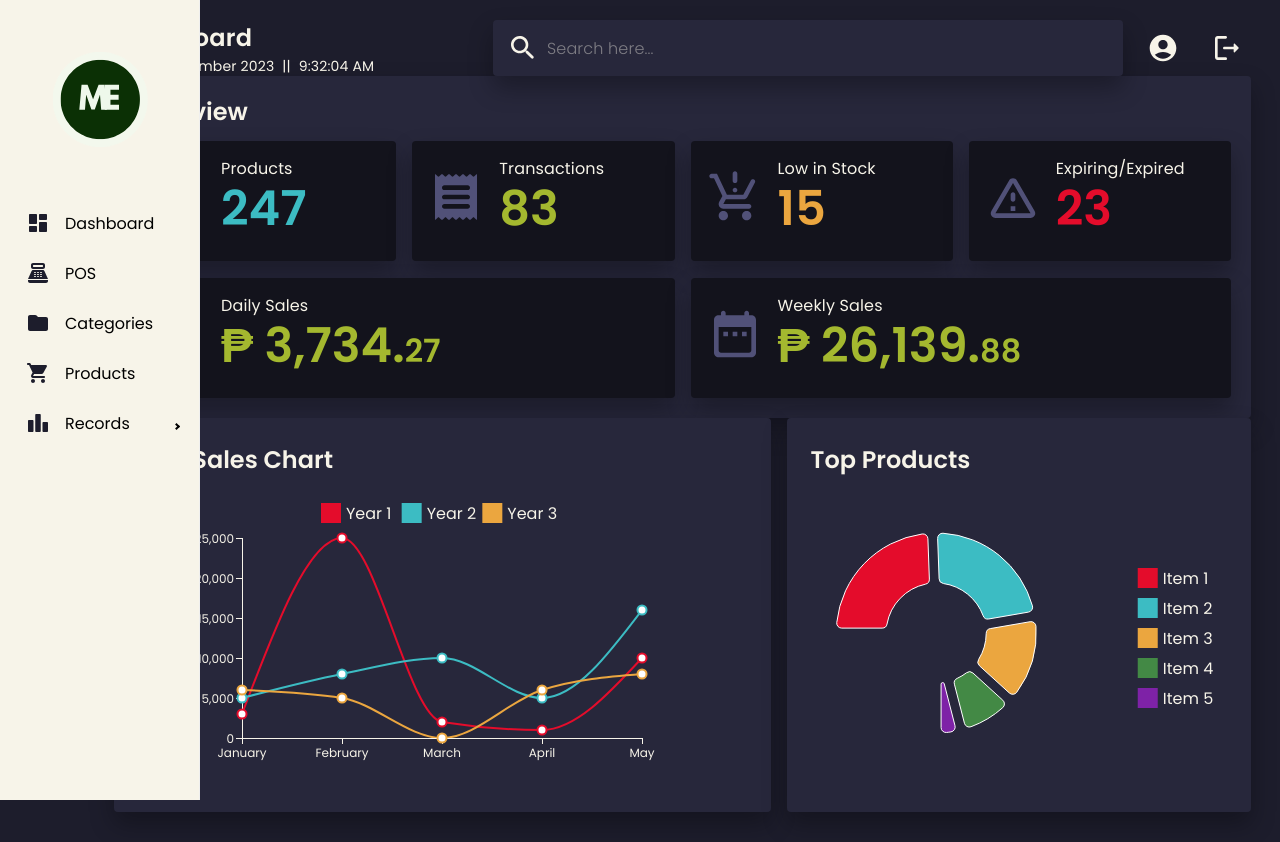
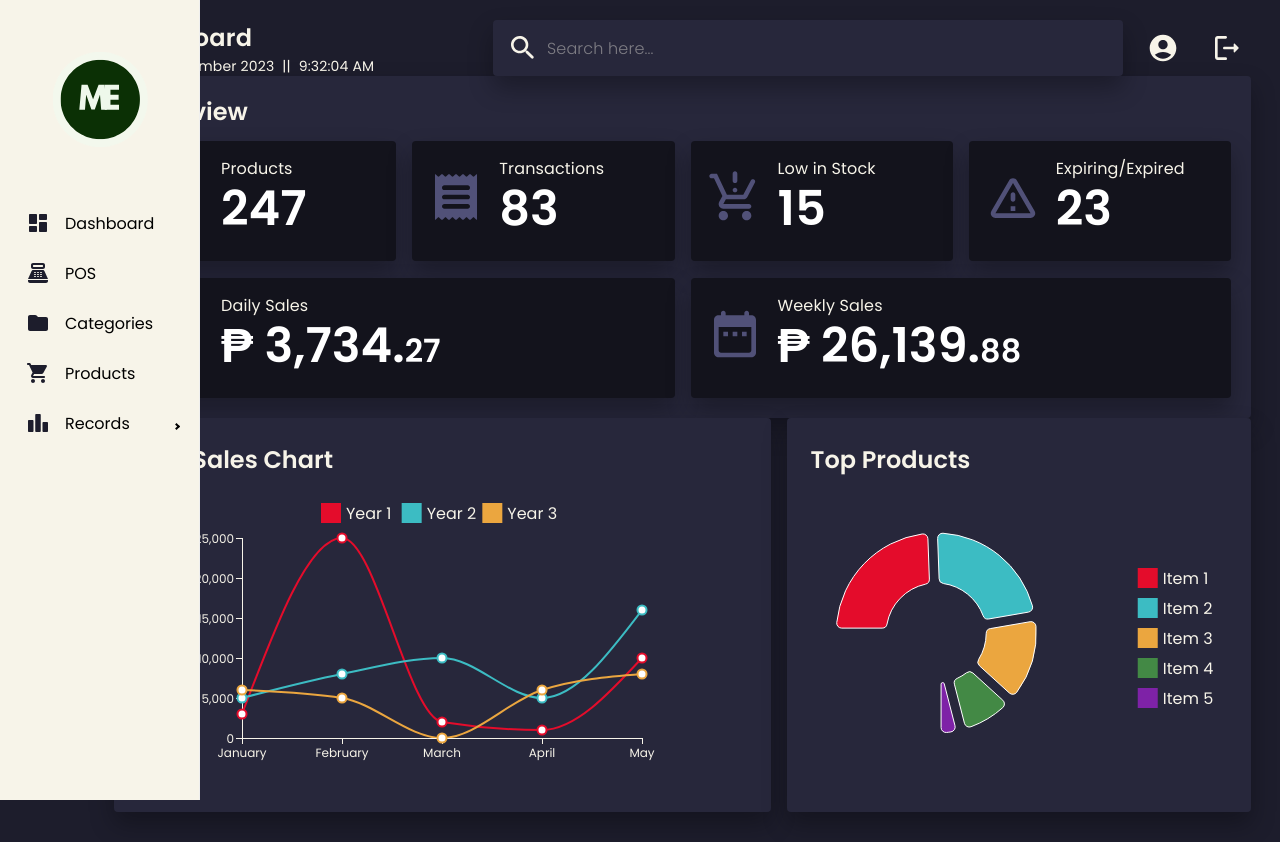
Before and after one commit to m4rceee/pos-system, a React (Vite) app: page /dashboard in a window 1280 px wide. Built offline with nearby package versions, Linux system fonts and the light colour scheme.

Commit message:
category
bonakid na nilalang

```diff
--- a/src/LoginPage.jsx
+++ b/src/LoginPage.jsx
@@ -57,6 +57,7 @@ export default function Login() {
   const navigate = useNavigate();
   const [showPassword, setShowPassword] = useState(false);
   const [currentDateTime, setCurrentDateTime] = useState(new Date());
+  const [showPrompt, setShowPrompt] = useState(false);
 
   useEffect(() => {
     const intervalId = setInterval(() => {
@@ -94,23 +95,22 @@ export default function Login() {
     signInWithEmailAndPassword(database, username, password).then(data =>{
       console.log(data, "authData");
       navigate('/dashboard');
+    }).catch(error =>{
+      setShowPrompt(true);
     });
 
     //SignIn Auth
     /*createUserWithEmailAndPassword(database, username, password).then(data =>{
       console.log(data, "authData");
-    });*/
+    });
 
 
-    /*if(formElements.username.value == "admin"){
-      if(formElements.password.value == "123456"){
+    if(username == "admin" && password == "123456"){
         navigate('/dashboard');
-      }else{
-        alert("Invalid Password!");
-      }
     }else{
-      alert("Invalid Username!");
+        setShowPrompt(true);
     }*/
+
   }
 
   const handleForgotPasswordClick = () => {
@@ -203,6 +203,12 @@ export default function Login() {
                             </Typography>
                   </FormControl>
 
+                  {showPrompt && (
+                        <div className="prompt">
+                          <p>Incorrect username or password.</p>
+                        </div>
+                      )}
+
                   {/*LOG IN BUTTON*/}
                   <Button
                   variant="contained"
--- a/src/dashboard.jsx
+++ b/src/dashboard.jsx
@@ -153,7 +153,7 @@ export default function DashboardHome() {
                                                     <Typography  style={{ fontSize: '1rem', fontWeight: 'normal', color: colors.secondary, fontFamily: 'Poppins, sans-serif' }}>
                                                     Products
                                                     </Typography>
-                                                    <Typography variant="h3" color={colors.accentBlue} style={{fontWeight: '600', fontFamily: 'Poppins, sans-serif'}}>
+                                                    <Typography variant="h3" color={colors.accentBlue} style={{fontWeight: '600', fontFamily: 'Poppins, sans-serif', color: '#fff'}}>
                                                     247
                                                     </Typography>
                                                 </Stack>
@@ -168,7 +168,7 @@ export default function DashboardHome() {
                                                     <Typography style={{ fontSize: '1rem', fontWeight: 'normal', color: colors.secondary, fontFamily: 'Poppins, sans-serif' }}>
                                                     Transactions
                                                     </Typography>
-                                                    <Typography variant="h3" color={colors.accentOlive} style={{fontWeight: '600', fontFamily: 'Poppins, sans-serif'}}>
+                                                    <Typography variant="h3" color={colors.accentOlive} style={{fontWeight: '600', fontFamily: 'Poppins, sans-serif', color: '#fff'}}>
                                                     83
                                                     </Typography>
                                                 </Stack>
@@ -183,7 +183,7 @@ export default function DashboardHome() {
                                                     <Typography style={{ fontSize: '1rem', fontWeight: 'normal', color: colors.secondary, fontFamily: 'Poppins, sans-serif' }}>
                                                     Low in Stock
                                                     </Typography>
-                                                    <Typography variant="h3" color={colors.accentYellow} style={{fontWeight: '600', fontFamily: 'Poppins, sans-serif'}}>
+                                                    <Typography variant="h3" color={colors.accentYellow} style={{fontWeight: '600', fontFamily: 'Poppins, sans-serif', color: '#fff'}}>
                                                     15
                                                     </Typography>
                                                 </Stack>
@@ -198,7 +198,7 @@ export default function DashboardHome() {
                                                     <Typography style={{ fontSize: '1rem', fontWeight: 'normal', color: colors.secondary, fontFamily: 'Poppins, sans-serif' }}>
                                                     Expiring/Expired
                                                     </Typography>
-                                                    <Typography variant="h3" color={colors.accentRed} style={{fontWeight: '600', fontFamily: 'Poppins, sans-serif'}}>
+                                                    <Typography variant="h3" color={colors.accentRed} style={{fontWeight: '600', fontFamily: 'Poppins, sans-serif', color: '#fff'}}>
                                                     23
                                                     </Typography>
                                                 </Stack>
@@ -216,7 +216,7 @@ export default function DashboardHome() {
                                                     <Typography  style={{ fontSize: '1rem', fontWeight: 'normal', color: colors.secondary, fontFamily: 'Poppins, sans-serif' }}>
                                                     Daily Sales
                                                     </Typography>
-                                                    <Typography variant="h3" color={colors.accentOlive} style={{fontWeight: '600', fontFamily: 'Poppins, sans-serif'}}>
+                                                    <Typography variant="h3" color={colors.accentOlive} style={{fontWeight: '600', fontFamily: 'Poppins, sans-serif', color: '#fff'}}>
                                                     ₱ 3,734.<span style={{fontSize: '2rem'}}>27</span>
                                                     </Typography>
                                                 </Stack>
@@ -231,7 +231,7 @@ export default function DashboardHome() {
                                                     <Typography style={{ fontSize: '1rem', fontWeight: 'normal', color: colors.secondary, fontFamily: 'Poppins, sans-serif' }}>
                                                     Weekly Sales
                                                     </Typography>
-                                                    <Typography variant="h3" color={colors.accentOlive} style={{fontWeight: '600', fontFamily: 'Poppins, sans-serif'}}>
+                                                    <Typography variant="h3" color={colors.accentOlive} style={{fontWeight: '600', fontFamily: 'Poppins, sans-serif', color: '#fff'}}>
                                                     ₱ 26,139.<span style={{fontSize: '2rem'}}>88</span>
                                                     </Typography>
                                                 </Stack>
--- a/src/firebaseConfig.js
+++ b/src/firebaseConfig.js
@@ -1,7 +1,7 @@
 import { initializeApp } from "firebase/app";
 import { getAnalytics } from "firebase/analytics";
 import { getAuth } from "firebase/auth";
-//import { getFirebase, getFirestore } from "firebase/firestore";
+import { getFirestore } from "firebase/firestore";
 
 
 const firebaseConfig = {
@@ -18,4 +18,4 @@ const firebaseConfig = {
 const app = initializeApp(firebaseConfig);
 export const analytics = getAnalytics(app);
 export const database = getAuth(app);
-//export const firestore = getFirestore(app);
+export const firestore = getFirestore(app);
--- a/src/styles.css
+++ b/src/styles.css
@@ -10,3 +10,9 @@ body {
 .menu-item:hover {
     background-color: rgba(0, 0, 0, 0.15);
 }
+
+.prompt p {
+    text-align: center;
+    color: red;
+    margin-top: 20px;
+}
```
Also changed, not shown: src/category-home.jsx (+33 -6 lines).
